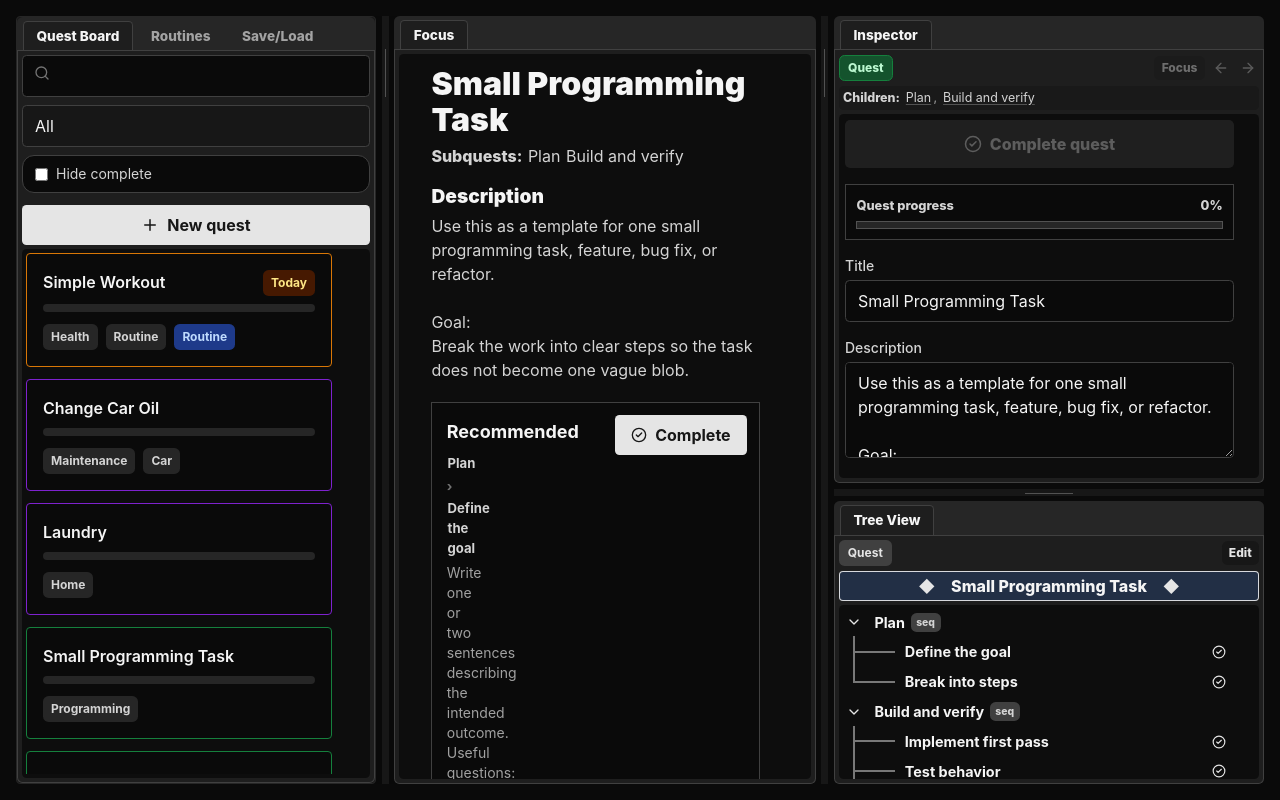
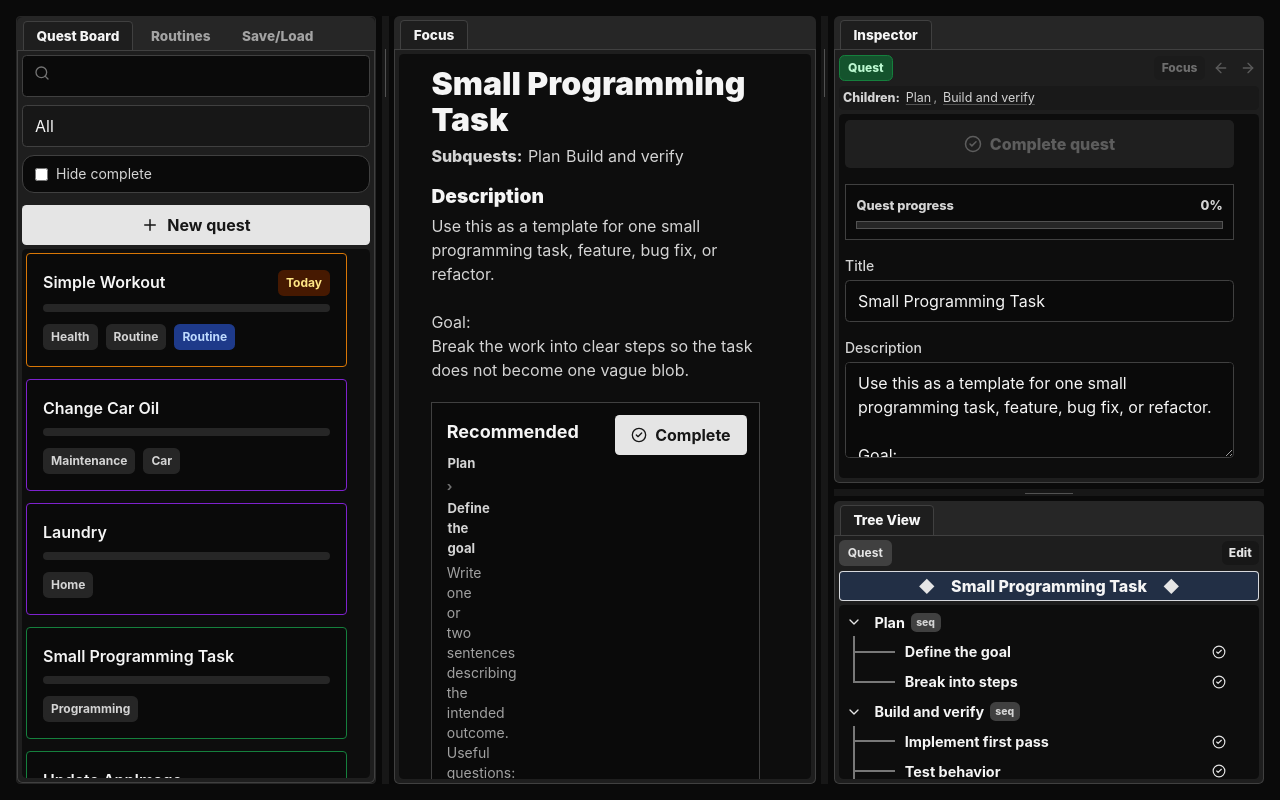
Before and after one commit to DinoDavinci/dinos-certified-audhd-planner, a React (Vite) app: page / in a window 1280 px wide. Built offline with nearby package versions, Linux system fonts and the light colour scheme.

Commit message:
Match quest board scroll convention

```diff
--- a/src/components/QuestBoardPanel.jsx
+++ b/src/components/QuestBoardPanel.jsx
@@ -46,7 +46,6 @@ export default function QuestBoardPanel({
 
       <div className="scene-contents-panel quest-board-contents-panel">
         <div className="scene-contents-margin quest-board-contents-margin">
-          <div className="scene-contents-scroll quest-board-contents-scroll">
           <div className="quest-board-list">
             {quests.map((quest) => (
               <button
@@ -74,6 +73,5 @@ export default function QuestBoardPanel({
         </div>
       </div>
     </div>
-    </div>
   );
 }
```
Lines whose indentation alone changed are shown as unchanged.
